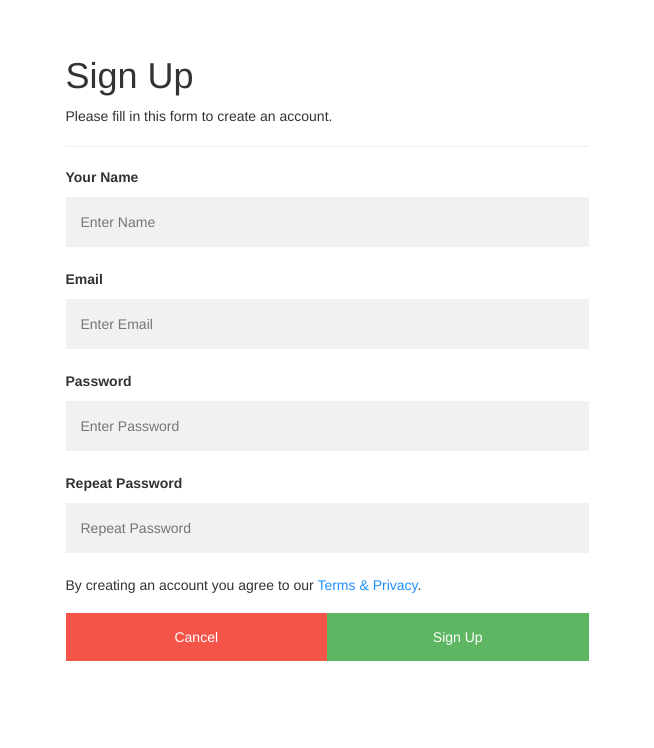
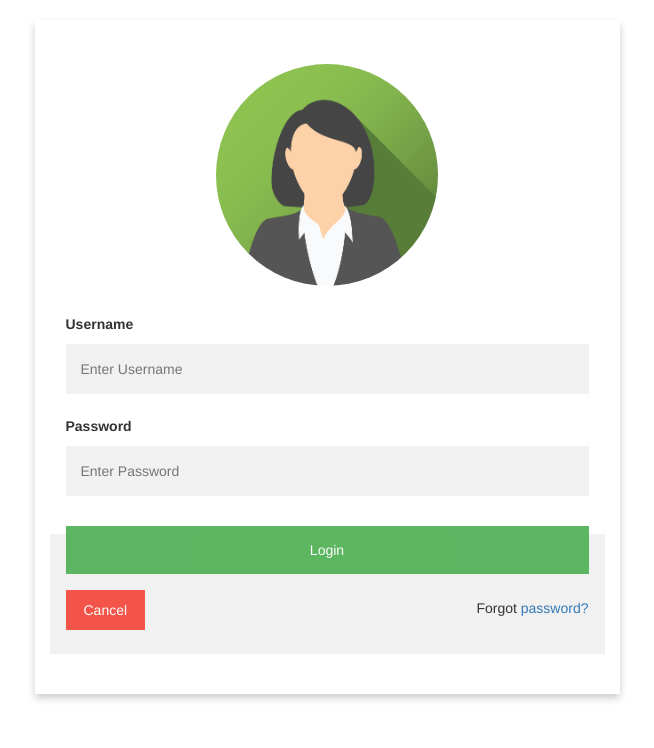
Before and after one commit to kuntalsarkar20/VotingSystem, a CodeIgniter app: page /VotingSystem/login in a window 1280 px wide. Shown: the part 52-800 px from the top of the page, without its empty margins (313-967 px from the left). Run offline with CodeIgniter, Linux system fonts and the light colour scheme.

Commit message:
login design done

```diff
--- a/application/controllers/signup_controller.php
+++ b/application/controllers/signup_controller.php
@@ -1,10 +1,15 @@
 <?php
 defined('BASEPATH') OR exit('No direct script access allowed');
+
+session_start();
 
 class signup_controller extends CI_Controller {
 
 	public function index()
 	{
+		if($this->check_session()){
+			redirect(base_url()."profile");
+		}else{
 			$data['title']='OpPoll | SignUp';
 			$data['stylesheet']='signup_login_style.css';
 			$this->load->view('templates/header',$data);
@@ -12,13 +17,25 @@ class signup_controller extends CI_Controller {
 			$this->load->view('signup_login/signup');
 			$this->load->view('templates/footer');
 		}
+	}
 	public function login()
 	{
+		if($this->check_session()){
+			redirect(base_url()."profile");
+		}else{
 			$data['title']='OpPoll | Login';
 			$data['stylesheet']='signup_login_style.css';
 			$this->load->view('templates/header',$data);
 			$this->load->view('templates/navbar');
-		$this->load->view('signup_login/signup');
+			$this->load->view('signup_login/login');
 			$this->load->view('templates/footer');
 		}
 	}
+	public function check_session(){
+		if(!isset($_SESSION['username']) && !isset($_SESSION['useremail'])){
+			return false;
+		}else{
+			return true;
+		}
+	}
+}
--- a/application/views/signup_login/login.php
+++ b/application/views/signup_login/login.php
@@ -1,6 +1,11 @@
-<form method="post">
+<div class="container">
+  <div class="row">
+    <div class="col-sm-2 col-md-3 col-lg-3"></div>
+    <div class="col-sm-11 col-md-6 col-lg-6" style="box-shadow: 0 4px 8px 0 rgba(0,0,0,0.2);">
+      <br>
+      <form action="/action_page.php" method="post">
         <div class="imgcontainer">
-    <img src="img_avatar2.png" alt="Avatar" class="avatar">
+          <img src="<?php echo base_url() ?>assets/images/login_avatar.png" alt="Avatar" class="avatar">
         </div>
 
         <div class="scontainer">
@@ -10,14 +15,15 @@
           <label for="psw"><b>Password</b></label>
           <input type="password" placeholder="Enter Password" name="psw" required>
 
-    <button type="submit">Login</button>
-    <label>
-      <input type="checkbox" checked="checked" name="remember"> Remember me
-    </label>
+          <button type="submit" class="sbutton signupbtn" style="width:100%;">Login</button>
         </div>
 
-  <div class="container" style="background-color:#f1f1f1">
-    <button type="button" class="logincancelbtn">Cancel</button>
+        <div class="scontainer" style="background-color:#f1f1f1">
+          <button type="button" class="sbutton logincancelbtn">Cancel</button>
           <span class="psw">Forgot <a href="#">password?</a></span>
         </div>
+        <br><br>
       </form>
+    </div>
+  </div>
+</div>
--- a/application/views/signup_login/signup.php
+++ b/application/views/signup_login/signup.php
@@ -1,7 +1,7 @@
 <div class="container">
   <div class="row">
     <div class="col-sm-2 col-md-3 col-lg-3"></div>
-    <div class="col-sm-12 col-md-6 col-lg-6">
+    <div class="col-sm-12 col-md-6 col-lg-6" style="box-shadow: 0 4px 8px 0 rgba(0,0,0,0.2);">
       <form>
         <div class="scontainer">
           <h1>Sign Up</h1>
```
Also changed, not shown: assets/images/login_avatar.png (added). Lines whose indentation alone changed are shown as unchanged.
